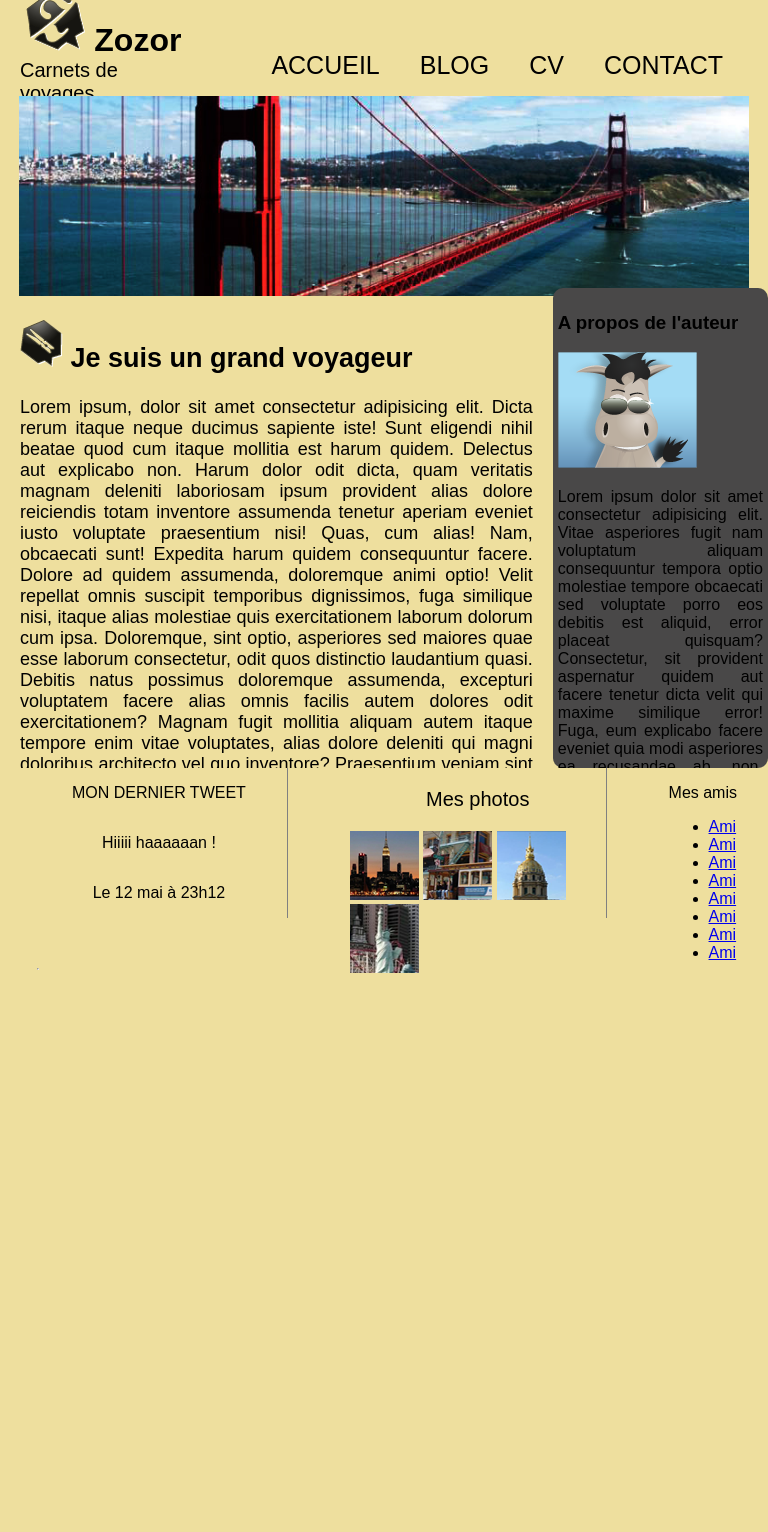
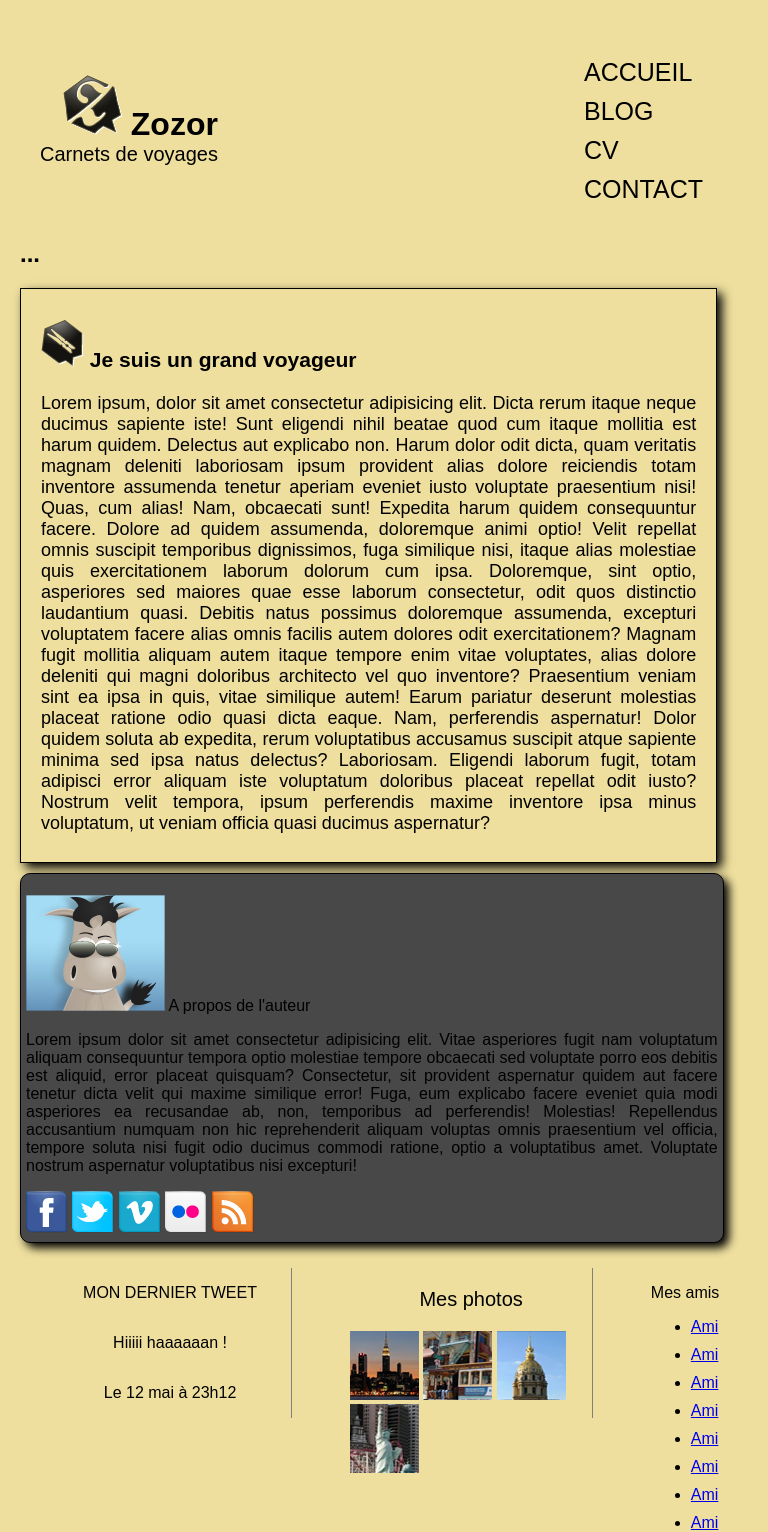
Before and after one commit to Chris5477/TP, a plain HTML site: page index.html in a window 768 px wide. Before the commit the page ends 977 px from the top, so only its background shows below. Drawn offline with Linux system fonts and the light colour scheme.

Commit message:
Ajout de responsiv design et de modif HTML/CSS

```diff
--- a/index.html
+++ b/index.html
@@ -37,23 +37,22 @@
 
     <div class="banniere"></div>
 
-    <hr>
+        <section>
 
-        <section>
+            <h2>...</h2>
 
             <article>
 
 
-                <h2><img src="images/ico_epingle.png" alt="logo epingle"/> Je suis un grand voyageur</h2>
-                <p>Lorem ipsum, dolor sit amet consectetur adipisicing elit. Dicta rerum itaque neque ducimus sapiente iste! Sunt eligendi nihil beatae quod cum itaque mollitia est harum quidem. Delectus aut explicabo non.
+                <h3> <img src="images/ico_epingle.png" alt="logo epingle"/> Je suis un grand voyageur</h3>
+                <p lang="la">Lorem ipsum, dolor sit amet consectetur adipisicing elit. Dicta rerum itaque neque ducimus sapiente iste! Sunt eligendi nihil beatae quod cum itaque mollitia est harum quidem. Delectus aut explicabo non.
                 Harum dolor odit dicta, quam veritatis magnam deleniti laboriosam ipsum provident alias dolore reiciendis totam inventore assumenda tenetur aperiam eveniet iusto voluptate praesentium nisi! Quas, cum alias! Nam, obcaecati sunt!
                 Expedita harum quidem consequuntur facere. Dolore ad quidem assumenda, doloremque animi optio! Velit repellat omnis suscipit temporibus dignissimos, fuga similique nisi, itaque alias molestiae quis exercitationem laborum dolorum cum ipsa.
                 Doloremque, sint optio, asperiores sed maiores quae esse laborum consectetur, odit quos distinctio laudantium quasi. Debitis natus possimus doloremque assumenda, excepturi voluptatem facere alias omnis facilis autem dolores odit exercitationem?
                 Magnam fugit mollitia aliquam autem itaque tempore enim vitae voluptates, alias dolore deleniti qui magni doloribus architecto vel quo inventore? Praesentium veniam sint ea ipsa in quis, vitae similique autem!
                 Earum pariatur deserunt molestias placeat ratione odio quasi dicta eaque. Nam, perferendis aspernatur! Dolor quidem soluta ab expedita, rerum voluptatibus accusamus suscipit atque sapiente minima sed ipsa natus delectus? Laboriosam.
                 Eligendi laborum fugit, totam adipisci error aliquam iste voluptatum doloribus placeat repellat odit iusto? Nostrum velit tempora, ipsum perferendis maxime inventore ipsa minus voluptatum, ut veniam officia quasi ducimus aspernatur?
-                Harum eveniet provident natus, officia, autem modi dolores eaque consequatur quasi, unde voluptatum ullam nobis. Amet blanditiis quis quidem dignissimos! Eum harum recusandae, amet aliquam voluptate at ad magnam iste!
-                Error est facere ullam quis voluptates earum quibusdam, sit at consectetur atque vel? Repellat amet aperiam accusamus pariatur, voluptate, distinctio unde ratione fuga facere harum, consectetur ex iure quod qui?</p>
+                </p>
 
             </article>
 
@@ -61,11 +60,10 @@
 
             <aside>
 
-                <h3>A propos de l'auteur</h3>
-                <img src="images/zozor_classe.png" alt="logo zozor"/>
-                <p>Lorem ipsum dolor sit amet consectetur adipisicing elit. Vitae asperiores fugit nam voluptatum aliquam consequuntur tempora optio molestiae tempore obcaecati sed voluptate porro eos debitis est aliquid, error placeat quisquam?
+                <p><img src="images/zozor_classe.png" alt="logo zozor"/> A propos de l'auteur<p>
+
+                <p lang="la">Lorem ipsum dolor sit amet consectetur adipisicing elit. Vitae asperiores fugit nam voluptatum aliquam consequuntur tempora optio molestiae tempore obcaecati sed voluptate porro eos debitis est aliquid, error placeat quisquam?
                 Consectetur, sit provident aspernatur quidem aut facere tenetur dicta velit qui maxime similique error! Fuga, eum explicabo facere eveniet quia modi asperiores ea recusandae ab, non, temporibus ad perferendis! Molestias!
-                Dolore aliquam beatae voluptate sint alias temporibus minima molestiae inventore assumenda esse doloribus, dicta placeat, nostrum autem quis rem excepturi quae quas suscipit recusandae ad labore! Molestiae veniam inventore iste.
                 Repellendus accusantium numquam non hic reprehenderit aliquam voluptas omnis praesentium vel officia, tempore soluta nisi fugit odio ducimus commodi ratione, optio a voluptatibus amet. Voluptate nostrum aspernatur voluptatibus nisi excepturi!</p>
 
                 <a href="#"><img src="images/facebook.png" alt="logo facebook"/></a>
@@ -109,23 +107,15 @@
 
             <ul>
 
-                <div>
+                    <li><a href="#">Ami</a></li>
+                    <li><a href="#">Ami</a></li>
+                    <li><a href="#">Ami</a></li>
+                    <li><a href="#">Ami</a></li>
 
                     <li><a href="#">Ami</a></li>
                     <li><a href="#">Ami</a></li>
                     <li><a href="#">Ami</a></li>
                     <li><a href="#">Ami</a></li>
-
-                </div>
-
-                <div>
-
-                    <li><a href="#">Ami</a></li>
-                    <li><a href="#">Ami</a></li>
-                    <li><a href="#">Ami</a></li>
-                    <li><a href="#">Ami</a></li>
-
-                </div>
 
             </ul>
 
--- a/style.css
+++ b/style.css
@@ -83,13 +83,13 @@ section{
     display: flex;
     justify-content: space-between;
     text-align: justify;
-    overflow: hidden;
 }
 
 article{
     width: 70%;
     padding: 10px 20px;
     font-size: 18px;
+    word-wrap: break-word;
 }
 
 aside{
@@ -99,8 +99,6 @@ aside{
     padding: 5px;
 
 }
-
-
 
 footer{
     grid-area: 4/1/5/11;
@@ -140,3 +138,61 @@ footer{
     display: flex;
     justify-content: space-evenly;
 }
+
+@media screen and (min-width:475px) and (max-width:768px){
+
+  .banniere{
+      display: none;
+  }
+
+  body{
+      display: grid;
+      grid-template-columns: repeat(5, 25%);
+      grid-template-rows: 200px auto 200px;
+      margin:20px;
+  }
+
+  header{
+      grid-area: 1/1/2/5;
+  }
+
+  nav ul {
+      display:flex;
+      flex-direction: column;
+    }
+
+  li{
+      margin-top: 10px;
+  }
+
+  section{
+      grid-area: 2/1/3/5;
+      display: flex;
+      flex-direction: column;
+  }
+
+  article{
+      grid-area: 1/1/2/2;
+      height: auto;
+      word-wrap: break-word;
+      width: 90%;
+      border: 1px solid black;
+      box-shadow: 5px 5px 10px black;
+  }
+
+  aside{
+      margin-top: 10px;
+      grid-area: 2/1/3/2 ;
+      height: auto;
+      width: 95%;
+      border: 1px solid black;
+      box-shadow: 5px 5px 10px black;
+  }
+
+
+  footer{
+      margin-top: 25px;
+      grid-area: 3/1/4/5;
+  }
+
+}
```
Also changed, not shown: 1 other file.
